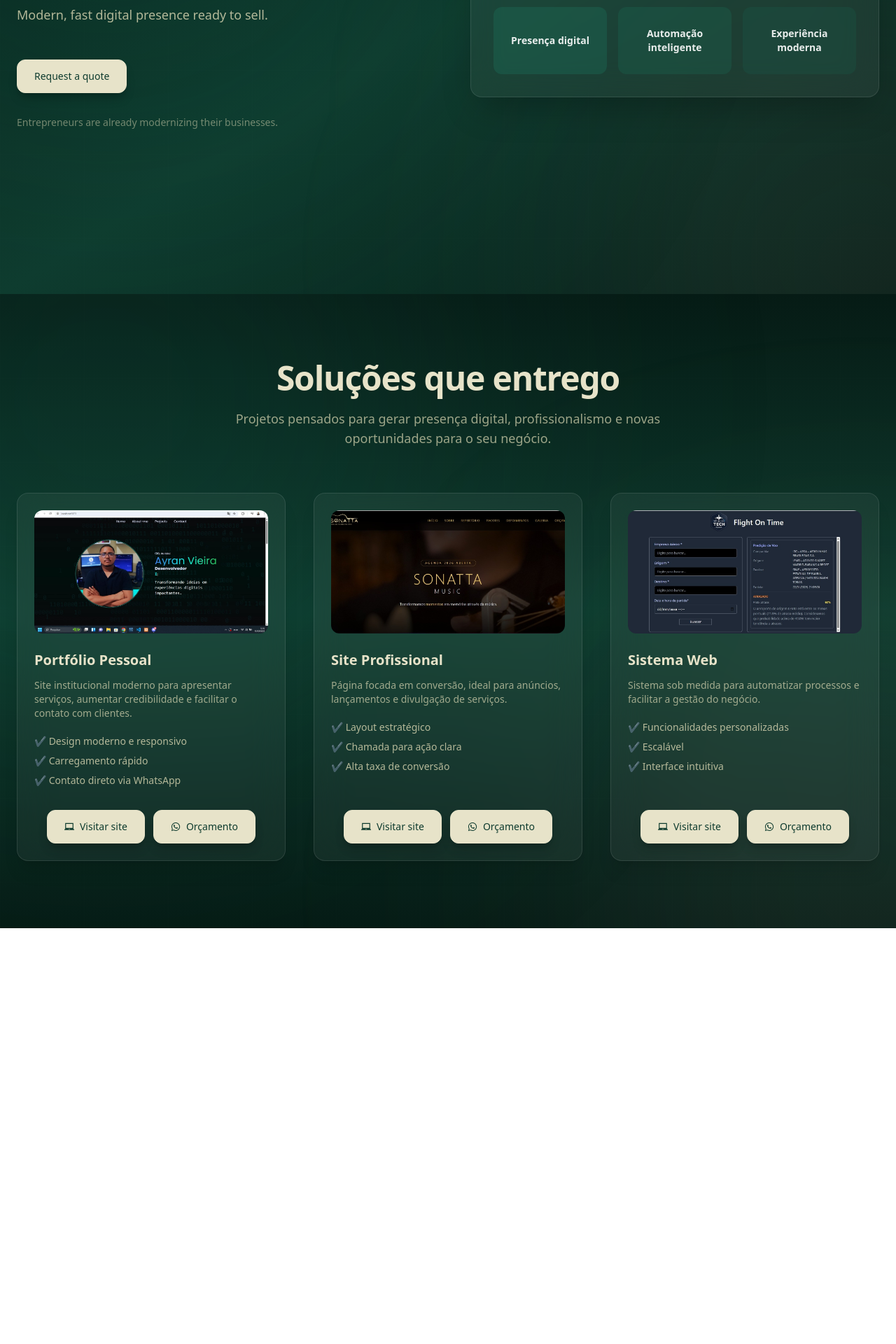
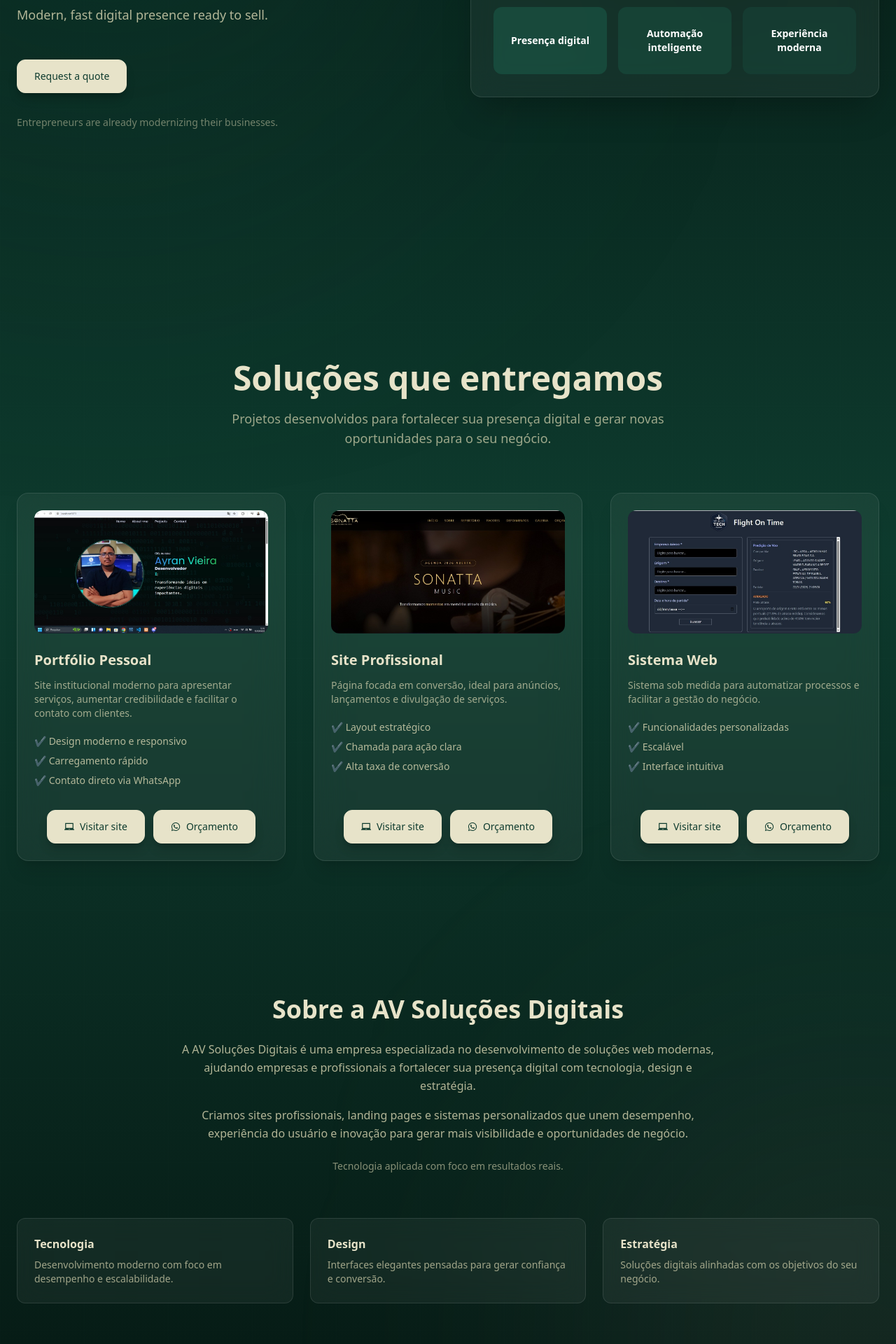
Before and after one commit to ayrandev/app-portifolio-ayran, a React (Vite) app in the folder FRONTEND-PORTIFOLIO/: page /cliente in a window 1280 px wide. Shown: the part 380-2300 px from the top of the page at 70% size. Before the commit the page ends 1706 px from the top, so only its background shows below. Built offline with nearby package versions, Linux system fonts and the light colour scheme.

Commit message:
Adicionando page about

```diff
--- a/FRONTEND-PORTIFOLIO/src/components/DescriptionClient.jsx
+++ b/FRONTEND-PORTIFOLIO/src/components/DescriptionClient.jsx
@@ -1,55 +1,42 @@
 import Button from "./Button";
 import { useTranslation } from "react-i18next";
 import { Link } from "react-router-dom";
+import TechBackground from "./TechBackGround";
 import logo from "../assets/logo.jpeg";
 
 export default function DescriptionClient() {
   const { t } = useTranslation();
 
   return (
-    <section className="relative min-h-screen flex items-center justify-center overflow-hidden bg-[#061B15] px-6">
+    <section className="relative min-h-screen flex items-center justify-center overflow-hidden px-6">
 
-      {/* LOGO TOPO */}
+      {/* LOGO */}
       <div className="absolute top-6 left-6 flex items-center gap-3 z-20">
         <Link to="/" className="flex items-center gap-3">
           <img
             src={logo}
             alt="AV Desenvolvimento"
-            className="w-14 md:w-20 object-contain transition-transform duration-300 hover:scale-105"
+            className="w-14 md:w-20 object-contain hover:scale-105 transition"
           />
-
           <span className="text-lg md:text-xl font-semibold text-[#E7E3C9]">
-          Soluções Digitais
-        </span>
+            Soluções Digitais
+          </span>
         </Link>
       </div>
-
-      {/* Gradiente base */}
-      <div className="absolute inset-0 bg-gradient-to-br from-[#061B15] via-[#0E3B2E] to-[#061B15]" />
-
-      {/* Luz atmosférica */}
-      <div className="absolute w-[900px] h-[900px] bg-[#1C6B55]/20 blur-[220px] rounded-full -top-[300px] -left-[300px]" />
-      <div className="absolute w-[700px] h-[700px] bg-[#E7E3C9]/10 blur-[220px] rounded-full -bottom-[300px] -right-[300px]" />
-
-      {/* Grid tecnológico */}
-      <div className="absolute inset-0 opacity-[0.04] bg-[linear-gradient(rgba(255,255,255,0.15)_1px,transparent_1px),linear-gradient(90deg,rgba(255,255,255,0.15)_1px,transparent_1px)] bg-[size:120px_120px]" />
 
       <div className="relative grid md:grid-cols-2 gap-16 max-w-7xl items-center z-10">
 
         {/* TEXTO */}
         <div className="space-y-8">
 
-          {/* HEADLINE */}
-          <h1 className="text-4xl md:text-6xl font-bold text-[#E7E3C9] leading-tight tracking-tight">
+          <h1 className="text-4xl md:text-6xl font-bold text-[#E7E3C9] leading-tight">
             {t("client.hero.title")}
           </h1>
 
-          {/* SUBTITLE */}
           <p className="text-lg text-[#DCD8B4]/80 max-w-lg leading-relaxed">
             {t("client.hero.subtitle")}
           </p>
 
-          {/* CTA */}
           <div className="flex gap-4 pt-2">
             <Button
               name={t("client.cta.button")}
@@ -62,7 +49,6 @@ export default function DescriptionClient() {
             />
           </div>
 
-          {/* SOCIAL PROOF */}
           <p className="text-sm text-[#DCD8B4]/50">
             {t("client.hero.socialProof")}
           </p>
@@ -72,35 +58,27 @@ export default function DescriptionClient() {
         {/* VISUAL */}
         <div className="bg-white/5 backdrop-blur-xl border border-white/10 rounded-2xl p-8 shadow-2xl">
 
-          {/* Browser */}
           <div className="flex gap-2 mb-6">
             <div className="w-3 h-3 bg-red-400 rounded-full"></div>
             <div className="w-3 h-3 bg-yellow-400 rounded-full"></div>
             <div className="w-3 h-3 bg-green-400 rounded-full"></div>
           </div>
 
-          {/* título */}
           <div className="text-sm text-white/70 mb-5 font-medium">
             Soluções digitais
           </div>
 
           <div className="grid grid-cols-3 gap-4">
 
-            <div className="h-24 bg-[#1C6B55]/40 rounded-xl flex items-center justify-center
-            text-sm text-white/90 font-semibold text-center p-3
-            hover:bg-[#1C6B55]/60 transition-all duration-300 hover:scale-105">
+            <div className="h-24 bg-[#1C6B55]/40 rounded-xl flex items-center justify-center text-sm text-white font-semibold text-center p-3 hover:scale-105 transition">
               Presença digital
             </div>
 
-            <div className="h-24 bg-[#1C6B55]/30 rounded-xl flex items-center justify-center
-            text-sm text-white/90 font-semibold text-center p-3
-            hover:bg-[#1C6B55]/50 transition-all duration-300 hover:scale-105">
+            <div className="h-24 bg-[#1C6B55]/30 rounded-xl flex items-center justify-center text-sm text-white font-semibold text-center p-3 hover:scale-105 transition">
               Automação inteligente
             </div>
 
-            <div className="h-24 bg-[#1C6B55]/20 rounded-xl flex items-center justify-center
-            text-sm text-white/90 font-semibold text-center p-3
-            hover:bg-[#1C6B55]/40 transition-all duration-300 hover:scale-105">
+            <div className="h-24 bg-[#1C6B55]/20 rounded-xl flex items-center justify-center text-sm text-white font-semibold text-center p-3 hover:scale-105 transition">
               Experiência moderna
             </div>
 
@@ -109,6 +87,7 @@ export default function DescriptionClient() {
         </div>
 
       </div>
+
     </section>
   );
 }
--- /dev/null
+++ b/FRONTEND-PORTIFOLIO/src/components/TechBackGround.jsx
@@ -0,0 +1,13 @@
+export default function TechBackground() {
+  return (
+    <>
+      <div className="absolute inset-0 bg-gradient-to-b from-[#061B15] via-[#0E3B2E] to-[#061B15]" />
+
+      <div className="absolute w-[900px] h-[900px] bg-[#1C6B55]/20 blur-[220px] rounded-full -top-[300px] -left-[300px]" />
+
+      <div className="absolute w-[700px] h-[700px] bg-[#E7E3C9]/10 blur-[220px] rounded-full -bottom-[300px] -right-[300px]" />
+
+      <div className="absolute inset-0 opacity-[0.04] bg-[linear-gradient(rgba(255,255,255,0.15)_1px,transparent_1px),linear-gradient(90deg,rgba(255,255,255,0.15)_1px,transparent_1px)] bg-[size:120px_120px]" />
+    </>
+  );
+}
--- /dev/null
+++ b/FRONTEND-PORTIFOLIO/src/pages/About.jsx
@@ -0,0 +1,78 @@
+import TechBackground from "../components/TechBackGround";
+
+export default function About() {
+  return (
+    <section className="relative py-24 px-6 overflow-hidden">
+
+      <div className="relative max-w-7xl mx-auto z-10">
+
+        <div className="max-w-3xl mx-auto text-center">
+
+          <h2 className="text-3xl md:text-4xl font-bold text-[#E7E3C9] mb-6">
+            Sobre a AV Soluções Digitais
+          </h2>
+
+          <p className="text-[#DCD8B4]/80 leading-relaxed">
+            A AV Soluções Digitais é uma empresa especializada no desenvolvimento
+            de soluções web modernas, ajudando empresas e profissionais a
+            fortalecer sua presença digital com tecnologia, design e estratégia.
+          </p>
+
+          <p className="text-[#DCD8B4]/80 mt-4 leading-relaxed">
+            Criamos sites profissionais, landing pages e sistemas personalizados
+            que unem desempenho, experiência do usuário e inovação para gerar
+            mais visibilidade e oportunidades de negócio.
+          </p>
+
+          <p className="text-[#DCD8B4]/60 mt-6 text-sm">
+            Tecnologia aplicada com foco em resultados reais.
+          </p>
+
+        </div>
+
+        {/* pilares */}
+        <div className="grid md:grid-cols-3 gap-6 mt-16">
+
+          <div className="bg-white/5 border border-white/10 rounded-xl p-6 backdrop-blur-lg">
+
+            <h3 className="text-[#E7E3C9] font-semibold mb-2">
+              Tecnologia
+            </h3>
+
+            <p className="text-[#DCD8B4]/70 text-sm">
+              Desenvolvimento moderno com foco em desempenho e escalabilidade.
+            </p>
+
+          </div>
+
+          <div className="bg-white/5 border border-white/10 rounded-xl p-6 backdrop-blur-lg">
+
+            <h3 className="text-[#E7E3C9] font-semibold mb-2">
+              Design
+            </h3>
+
+            <p className="text-[#DCD8B4]/70 text-sm">
+              Interfaces elegantes pensadas para gerar confiança e conversão.
+            </p>
+
+          </div>
+
+          <div className="bg-white/5 border border-white/10 rounded-xl p-6 backdrop-blur-lg">
+
+            <h3 className="text-[#E7E3C9] font-semibold mb-2">
+              Estratégia
+            </h3>
+
+            <p className="text-[#DCD8B4]/70 text-sm">
+              Soluções digitais alinhadas com os objetivos do seu negócio.
+            </p>
+
+          </div>
+
+        </div>
+
+      </div>
+
+    </section>
+  );
+}
--- a/FRONTEND-PORTIFOLIO/src/pages/ClientPage.jsx
+++ b/FRONTEND-PORTIFOLIO/src/pages/ClientPage.jsx
@@ -1,14 +1,24 @@
 import DescriptionClient from "../components/DescriptionClient";
 import ProjectsClient from "./ProjectsClient";
 import BackHomeButton from "../components/BackHomeButton";
+import About from "./About";
+import TechBackground from "../components/TechBackGround";
 
 export default function ClientPage() {
   return (
-    <>
-      <BackHomeButton />
-      <DescriptionClient />
-      <ProjectsClient />
+    <div className="relative min-h-screen bg-[#061B15] overflow-hidden">
 
-    </>
+      {/* Background global */}
+      <TechBackground />
+
+      <div className="relative z-10">
+        <BackHomeButton />
+        <DescriptionClient />
+        <ProjectsClient />
+        <About />
+
+      </div>
+
+    </div>
   );
 }
--- a/FRONTEND-PORTIFOLIO/src/pages/ProjectsClient.jsx
+++ b/FRONTEND-PORTIFOLIO/src/pages/ProjectsClient.jsx
@@ -1,35 +1,27 @@
 import projectsClient from "../components/projectsClient";
 import Button from "../components/Button";
+import TechBackground from "../components/TechBackGround";
 
 export default function ProjectsClient() {
   return (
     <section
       id="Projects"
-      className="relative min-h-screen bg-[#061B15] px-6 py-24 overflow-hidden"
+      className="relative py-24 px-6 overflow-hidden"
     >
 
-      {/* Gradiente base */}
-      <div className="absolute inset-0 bg-gradient-to-b from-[#061B15] via-[#0E3B2E] to-[#061B15]" />
-
-      {/* Luz atmosférica */}
-      <div className="absolute w-[900px] h-[900px] bg-[#1C6B55]/20 blur-[220px] rounded-full -top-[300px] -left-[300px]" />
-      <div className="absolute w-[700px] h-[700px] bg-[#E7E3C9]/10 blur-[220px] rounded-full -bottom-[300px] -right-[300px]" />
-
-      {/* Grid tecnológico */}
-      <div className="absolute inset-0 opacity-[0.04] bg-[linear-gradient(rgba(255,255,255,0.15)_1px,transparent_1px),linear-gradient(90deg,rgba(255,255,255,0.15)_1px,transparent_1px)] bg-[size:120px_120px]" />
 
       <div className="relative max-w-7xl mx-auto z-10">
 
         {/* Título */}
         <div className="mb-16 text-center">
 
-          <h2 className="text-4xl md:text-5xl font-bold text-[#E7E3C9] tracking-tight">
-            Soluções que entrego
+          <h2 className="text-4xl md:text-5xl font-bold text-[#E7E3C9]">
+            Soluções que entregamos
           </h2>
 
           <p className="text-[#DCD8B4]/70 mt-5 max-w-2xl mx-auto text-lg">
-            Projetos pensados para gerar presença digital, profissionalismo e
-            novas oportunidades para o seu negócio.
+            Projetos desenvolvidos para fortalecer sua presença digital
+            e gerar novas oportunidades para o seu negócio.
           </p>
 
         </div>
@@ -78,7 +70,6 @@ export default function ProjectsClient() {
 
               </div>
 
-              {/* BOTÕES */}
               <div className="flex flex-col sm:flex-row justify-center gap-3">
                 {project.buttons.map((btn, index) => (
                   <Button
```
